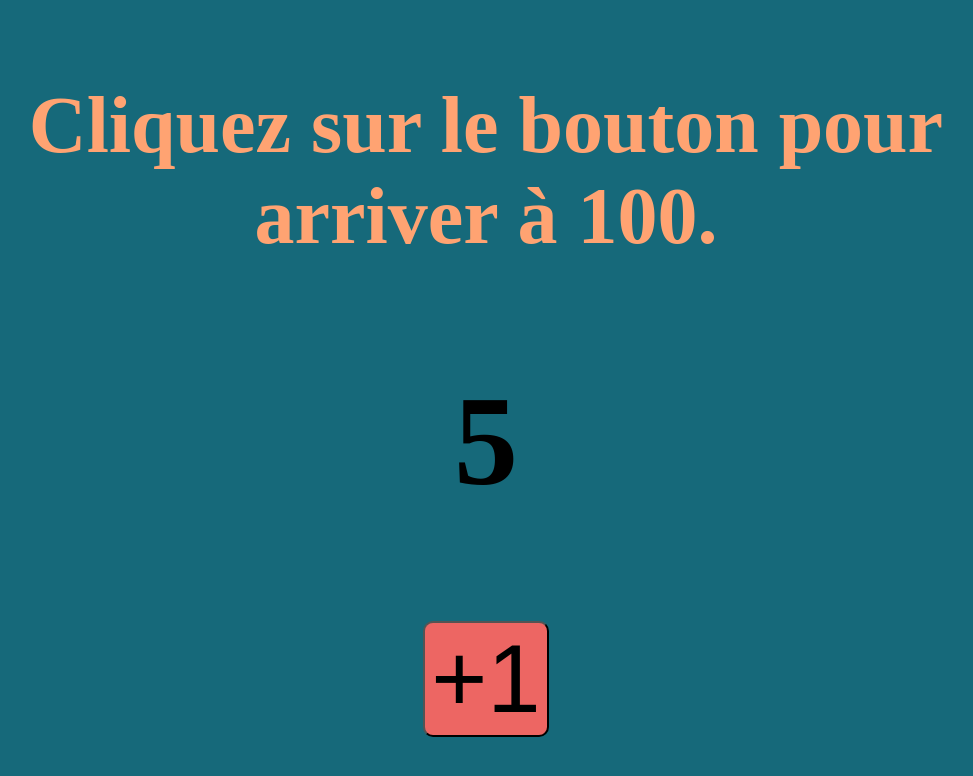
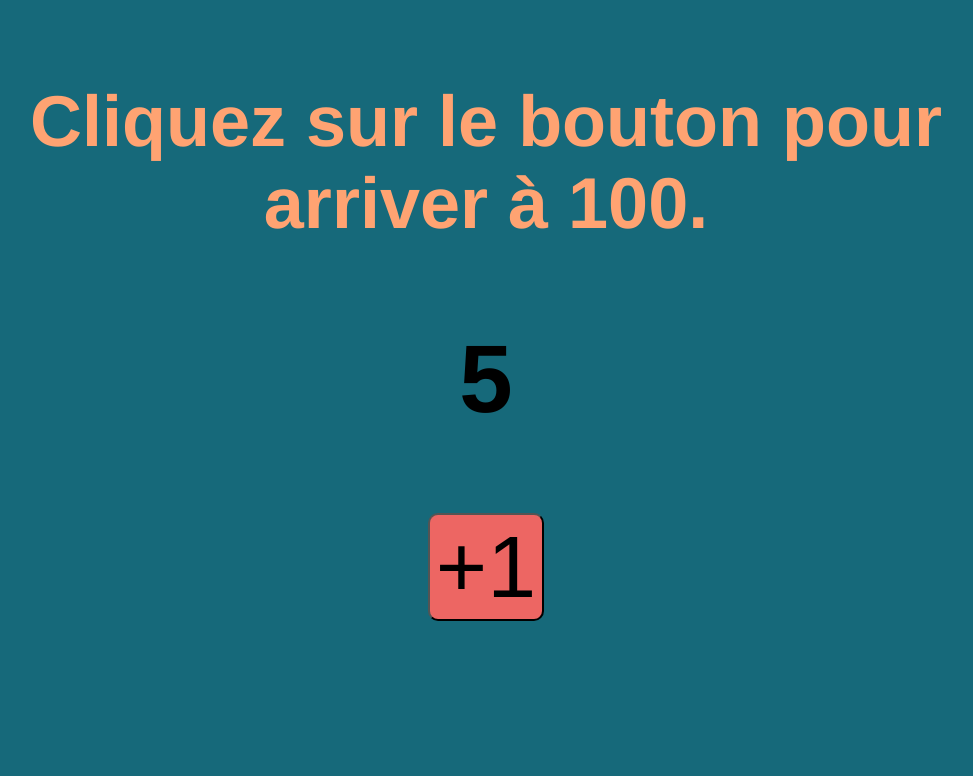
Before and after one commit to NNooeeFF/speedclick, a plain HTML site: page index.html in a window 1280 px wide. Shown: the whole page, without its empty margins (154-1127 px from the left). Drawn offline with Linux system fonts and the light colour scheme.

Commit message:
Update style.css

```diff
--- a/style.css
+++ b/style.css
@@ -4,21 +4,22 @@ body {
 	text-align: center;
 	margin: 5em;
  	touch-action: none;
+	font-family: Helvetica, Arial;
 }
 
 h1 {
 	color: #ffa372;
-	font-size: 5em;
+	font-size: 4.5em;
 }
 
 h2 {
 	/* color: #ed6663; */
-	font-size: 8em;
+	font-size: 6em;
 }
 
 button {
 	color: black;
 	background-color: #ed6663;
-	font-size: 6em;
+	font-size: 5.5em;
 	border-radius: 10px;
 }
```
